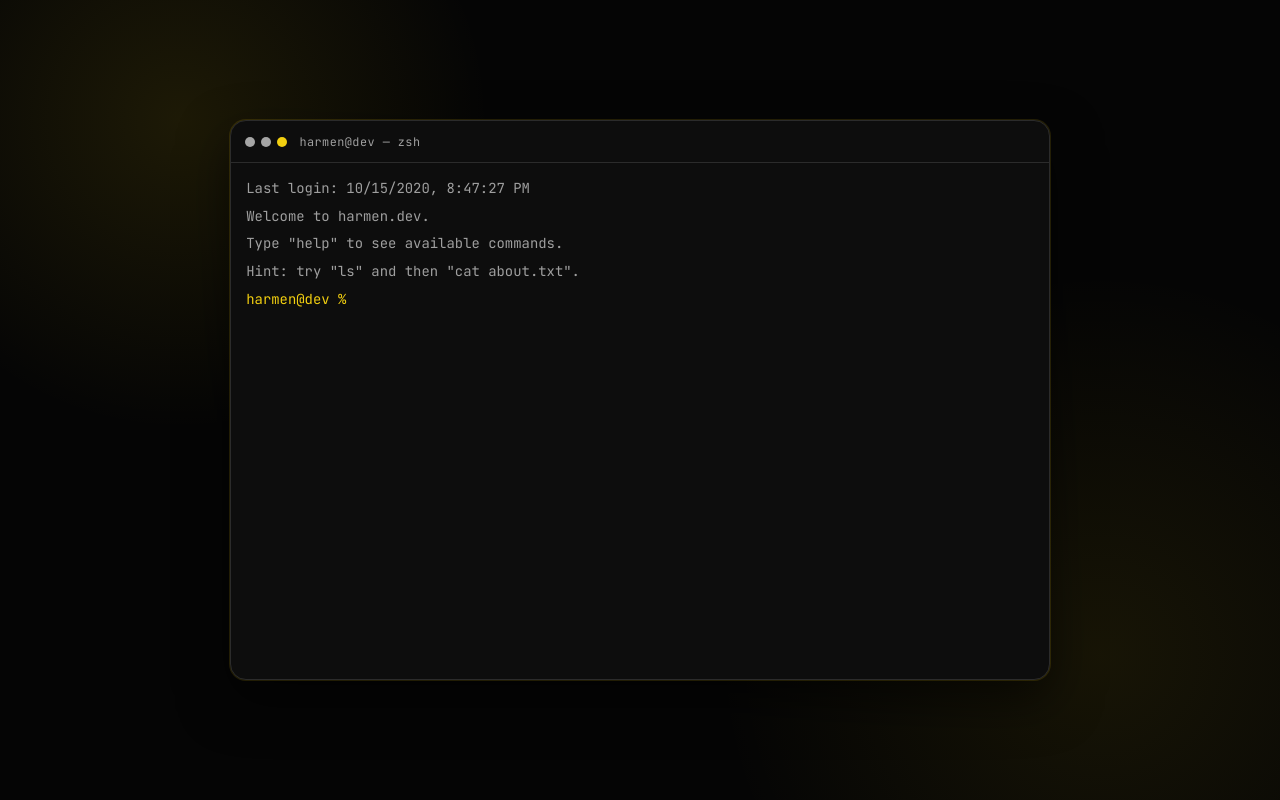
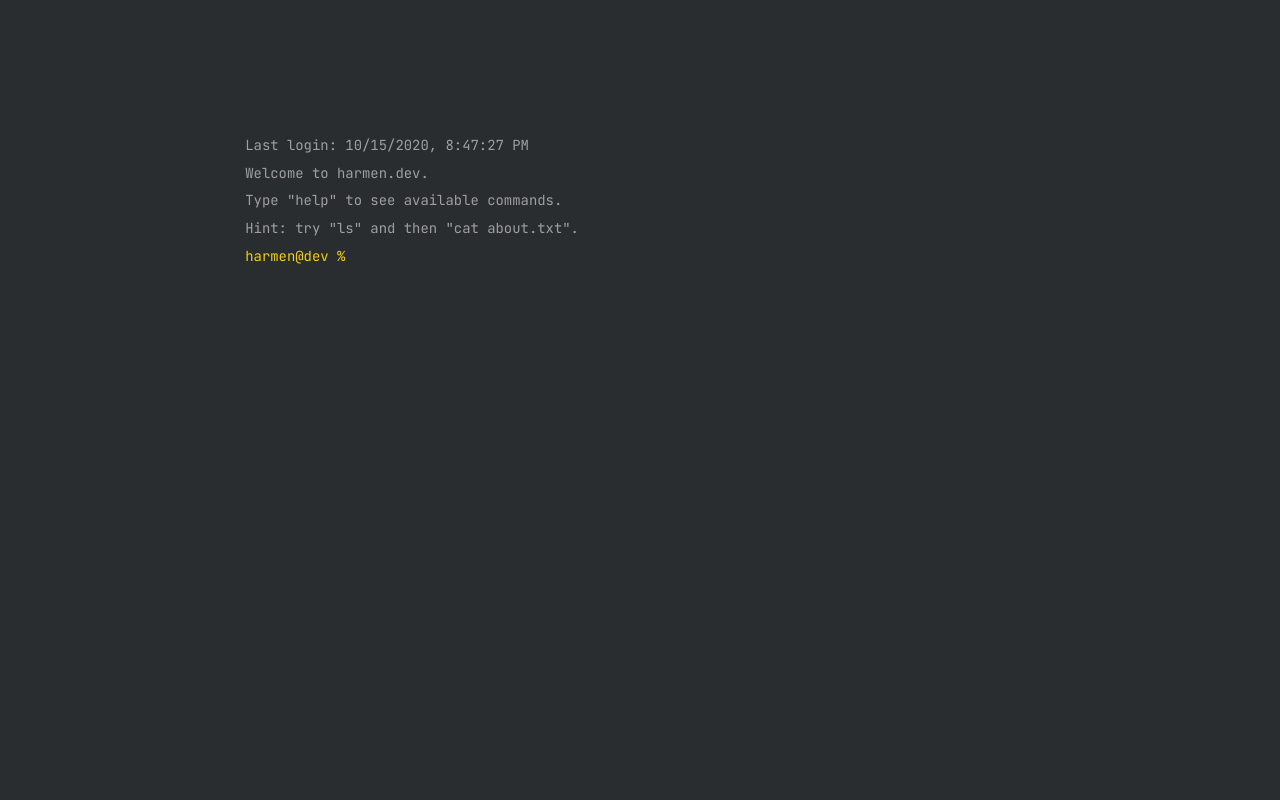
Before and after one commit to harmendv/harmen.dev, a Vue app: page / in a window 1280 px wide. Built offline with nearby package versions, Linux system fonts and the light colour scheme; the HTML template or start-up script is replaced by a standard one.

Commit message:
Refactor terminal UI and update background color

```diff
--- a/src/App.vue
+++ b/src/App.vue
@@ -76,7 +76,7 @@ function runCommand(raw) {
     const commands = {
         help: () => [
             "Available commands:",
-            "help, whoami, about, tools, skills, contact, now, ls, cat <file>, pwd, uname, date, echo <text>, history, clear",
+            "help, whoami, about, tools, contact, now, ls, cat <file>, pwd, uname, date, echo <text>, history, clear",
         ],
         whoami: () => "Harmen - Frontend Developer",
         about: () => files["about.txt"],
@@ -178,18 +178,6 @@ onMounted(() => {
             class="terminal"
             aria-label="Terminal"
         >
-            <header class="terminal-topbar">
-                <div
-                    class="dots"
-                    aria-hidden="true"
-                >
-                    <span class="dot"></span>
-                    <span class="dot"></span>
-                    <span class="dot dot-accent"></span>
-                </div>
-                <p class="title">harmen@dev — zsh</p>
-            </header>
-
             <div
                 ref="outputRef"
                 class="terminal-body"
--- a/src/style.css
+++ b/src/style.css
@@ -1,7 +1,7 @@
 @import url('https://fonts.googleapis.com/css2?family=JetBrains+Mono:wght@400;600;700&display=swap');
 
 :root {
-    --bg: #050505;
+    --bg: #292d30;
     --surface: #0e0e0e;
     --line: #2b2b2b;
     --text: #f2f2f2;
@@ -23,10 +23,7 @@ body,
 
 body {
     overflow: hidden;
-    background:
-        radial-gradient(circle at 14% 15%, rgba(242, 207, 16, 0.1), transparent 24%),
-        radial-gradient(circle at 86% 82%, rgba(242, 207, 16, 0.08), transparent 30%),
-        var(--bg);
+    background: var(--bg);
     color: var(--text);
     font-family: 'JetBrains Mono', monospace;
 }
@@ -36,53 +33,15 @@ body {
     height: 100%;
     display: grid;
     place-items: center;
-    padding: 1rem;
 }
 
 .terminal {
     width: min(820px, 96vw);
     height: min(560px, 88vh);
-    border: 1px solid var(--line);
-    background: color-mix(in srgb, var(--surface) 92%, black);
+    background: transparent;
     display: flex;
     flex-direction: column;
-    box-shadow: 0 0 0 1px rgba(242, 207, 16, 0.13), 0 20px 50px rgba(0, 0, 0, 0.55);
     animation: boot 0.5s ease-out both;
-    border-radius: 1rem;
-}
-
-.terminal-topbar {
-    display: flex;
-    align-items: center;
-    gap: 0.75rem;
-    border-bottom: 1px solid var(--line);
-    padding: 0.7rem 0.85rem;
-    min-height: 42px;
-}
-
-.dots {
-    display: inline-flex;
-    gap: 0.4rem;
-}
-
-.dot {
-    width: 10px;
-    height: 10px;
-    border-radius: 999px;
-    background: #d8d8d8;
-    opacity: 0.75;
-}
-
-.dot-accent {
-    background: var(--accent);
-    opacity: 1;
-}
-
-.title {
-    margin: 0;
-    color: var(--muted);
-    font-size: 0.74rem;
-    letter-spacing: 0.04em;
 }
 
 .terminal-body {
```
